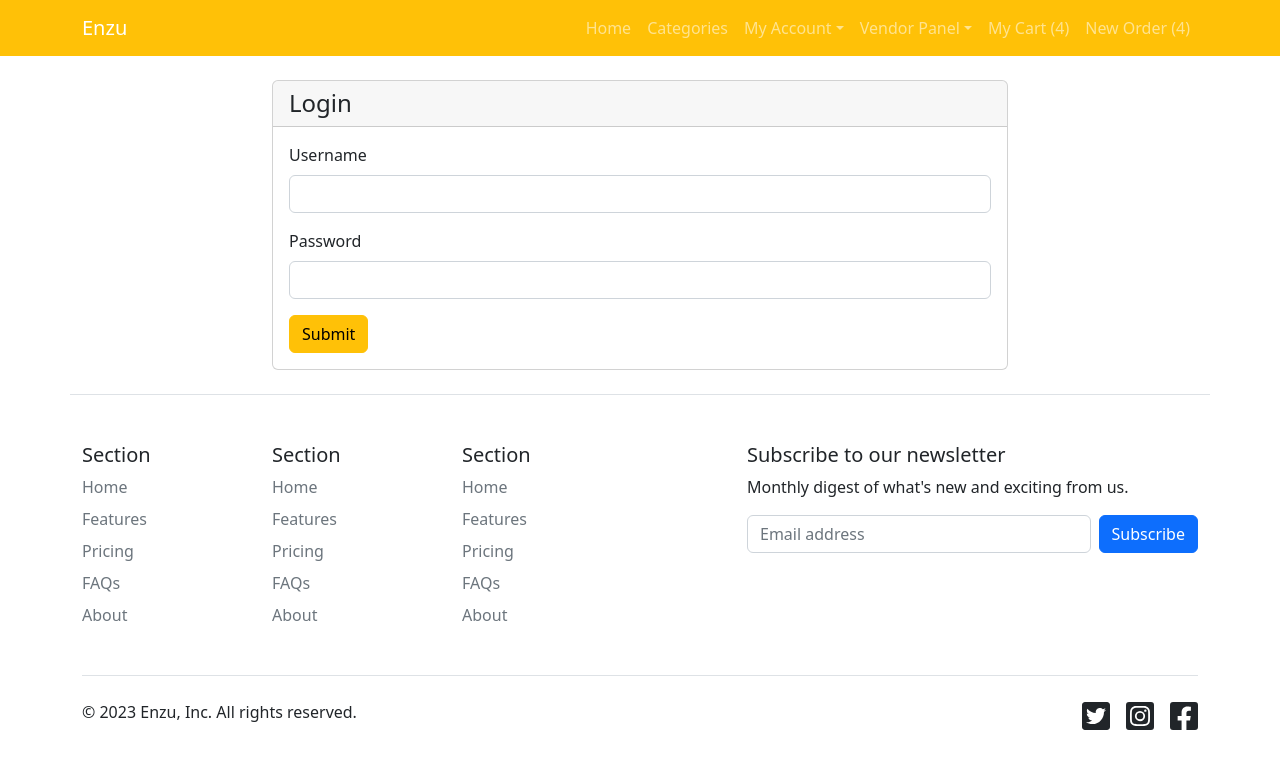
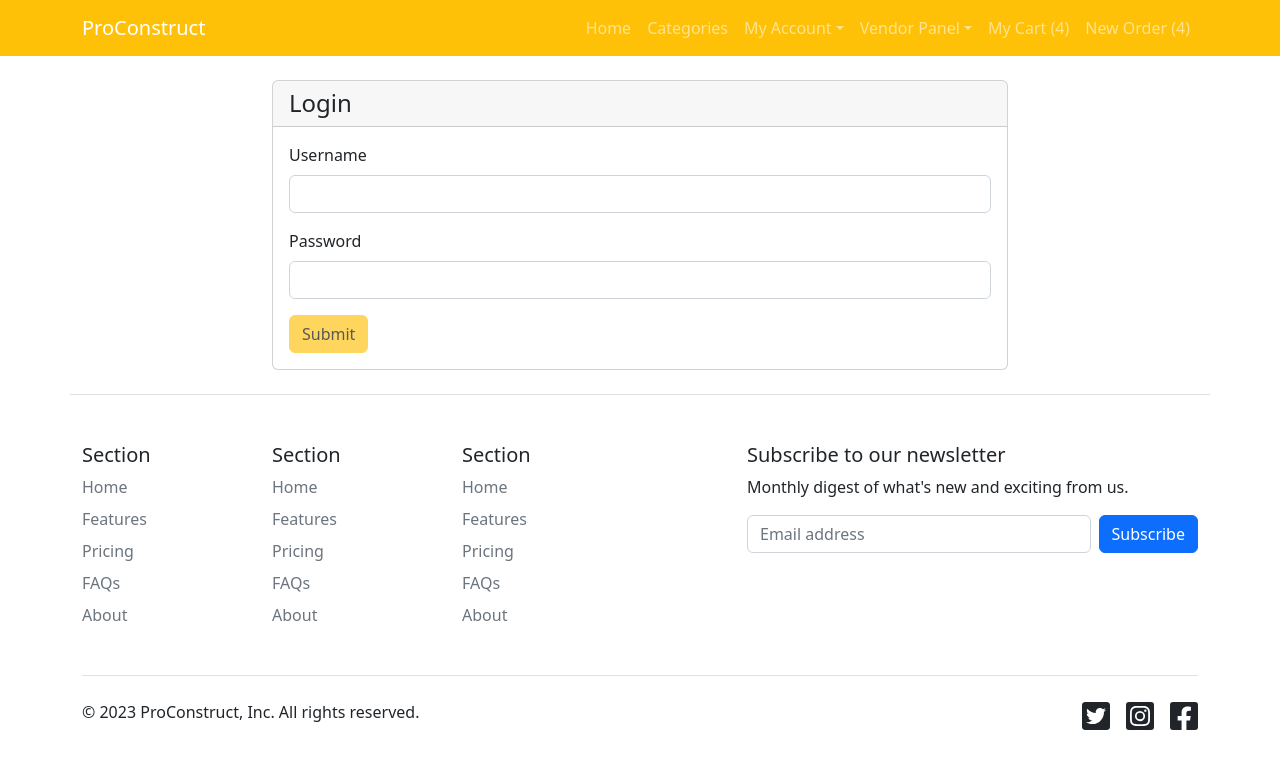
Before and after one commit to Suzan97/proconstruct, a React (Create React App) app in the folder frontend/: page /customer/login in a window 1280 px wide. Shown: the top 768 px of the page. Built offline with nearby package versions, Linux system fonts and the light colour scheme.

Commit message:
update to customer login

```diff
--- a/frontend/package.json
+++ b/frontend/package.json
@@ -6,6 +6,7 @@
     "@testing-library/jest-dom": "^5.16.5",
     "@testing-library/react": "^13.4.0",
     "@testing-library/user-event": "^13.5.0",
+    "axios": "^1.6.7",
     "bootstrap": "^5.2.3",
     "react": "^18.2.0",
     "react-dom": "^18.2.0",
--- a/frontend/src/components/Customer/Login.js
+++ b/frontend/src/components/Customer/Login.js
@@ -1,8 +1,39 @@
-// Packages
-import { Link } from 'react-router-dom';
-//Assets
-import logo from '../../logo.svg';
+import axios from "axios";
+import { useState } from "react";
+
 function Login(props){
+
+    const baseUrl = 'http://127.0.0.1:8000/api/';
+    const [loginFormData,setLoginFormData] = useState({
+        "username":'',
+        "password":'',
+    });
+
+    const inputHandler = (event) => {
+        setLoginFormData({
+           ...loginFormData,
+           [event.target.name]:event.target.value
+        })
+
+    };
+    const submitHandler = (event) => {
+        const formData = new FormData();
+        formData.append('username', loginFormData.username);
+        formData.append('password', loginFormData.password);
+
+        // submit Data
+        axios.post(baseUrl+'customer/login/', formData)
+        .then(function (response) {
+            console.log(response);
+        })
+        .catch(function (error) {
+            console.log(error);
+        });
+    };
+
+    const buttonEnable=(loginFormData.username!='') && (loginFormData.password!='')
+
+
     return (
        <section className='container mt-4'>
         <div className='row'>
@@ -13,13 +44,13 @@ function Login(props){
                     <form>
                         <div className="mb-3">
                             <label for="username" className="form-label">Username</label>
-                            <input type="text" className="form-control" id="username"/>
+                            <input type="text" name="username" value={loginFormData.username} onChange={inputHandler} className="form-control" id="username"/>
                         </div>
                         <div className="mb-3">
                             <label for="pwd" className="form-label">Password</label>
-                            <input type="password" className="form-control" id="pwd"/>
+                            <input type="password" name="password" value={loginFormData.password} onChange={inputHandler} className="form-control" id="pwd"/>
                         </div>
-                        <button type="submit" className="btn btn-warning">Submit</button>
+                        <button type="button" disabled={!buttonEnable} onClick={submitHandler} className="btn btn-warning">Submit</button>
                     </form>
                 </div>
                 </div>
--- a/frontend/src/components/Footer.js
+++ b/frontend/src/components/Footer.js
@@ -50,7 +50,7 @@ function Footer(){
         </div>
 
         <div className="d-flex flex-column flex-sm-row justify-content-between py-4 my-4 border-top">
-            <p>© 2023 Enzu, Inc. All rights reserved.</p>
+            <p>© 2023 ProConstruct, Inc. All rights reserved.</p>
             <ul className="list-unstyled d-flex">
             <li className="ms-3"><a className="link-dark" href="#">
             <i className="fa-brands fa-square-twitter fa-2x"></i> </a></li>
--- a/frontend/src/components/Header.js
+++ b/frontend/src/components/Header.js
@@ -3,7 +3,7 @@ function Header(){
     return (
     <nav className="navbar navbar-expand-lg navbar-dark bg-warning">
     <div className="container">
-      <Link className="navbar-brand" to="/">Enzu</Link>
+      <Link className="navbar-brand" to="/">ProConstruct</Link>
       <button className="navbar-toggler" type="button" data-bs-toggle="collapse" data-bs-target="#navbarSupportedContent" aria-controls="navbarSupportedContent" aria-expanded="false" aria-label="Toggle navigation">
         <span className="navbar-toggler-icon"></span>
       </button>
```
Also changed, not shown: 1 other file (tests, documents, lock files or other folders).
